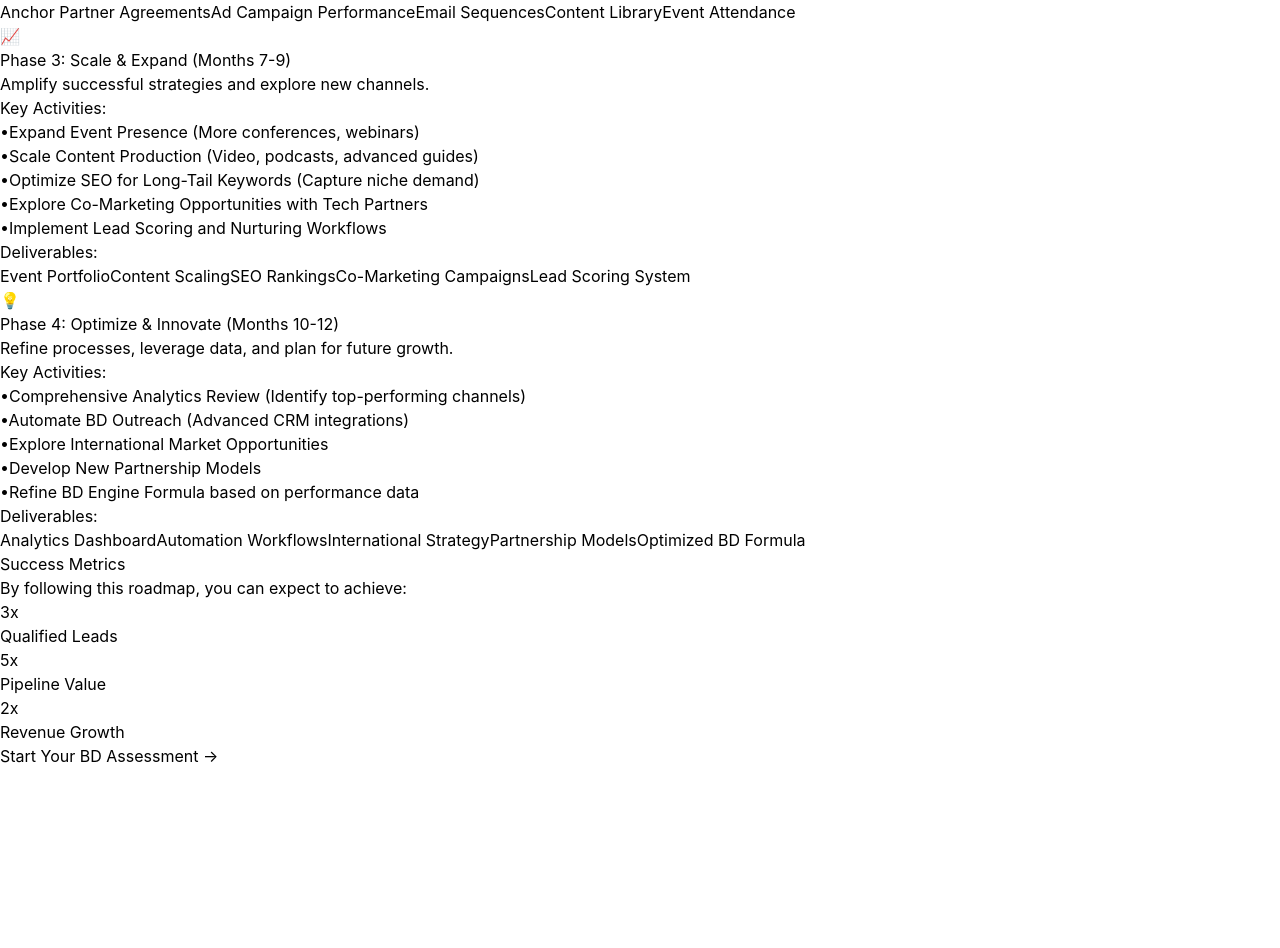
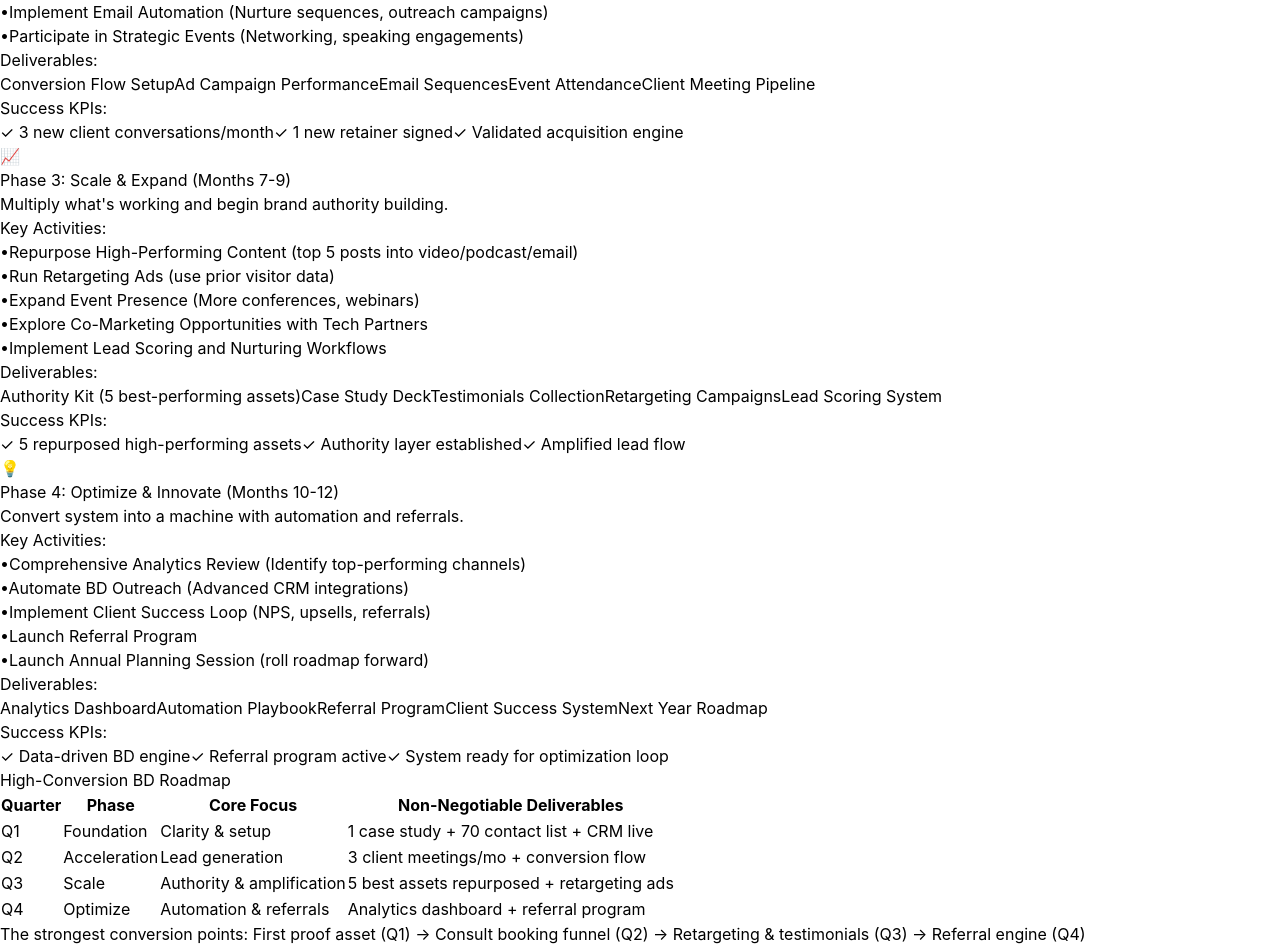
Before and after one commit to Ignite-Strategies/ignitebd-frontend, a React (Vite) app: page /roadmap in a window 1280 px wide. Shown: the part 624-1572 px from the top of the page. Before the commit the page ends 1392 px from the top, so only its background shows below. Built offline with nearby package versions, Linux system fonts and the light colour scheme.

Commit message:
Transform BD Roadmap with conversion-focused feedback, rebuild BD Pipeline with Kanban layout, and add Content Hub for blog/social management

```diff
--- a/src/pages/Roadmap.jsx
+++ b/src/pages/Roadmap.jsx
@@ -7,7 +7,7 @@ export default function Roadmap() {
   const roadmapPhases = [
     {
       title: 'Phase 1: Foundation (Months 1-3)',
-      description: 'Establish core understanding and infrastructure for growth.',
+      description: 'Establish clarity, credibility, and a working system.',
       icon: '🌱',
       color: 'bg-red-500',
       activities: [
@@ -15,74 +15,98 @@ export default function Roadmap() {
         'Map Business Ecosystem (Identify collaborators, partners, platforms)',
         'Define Key Personas (Buyers, Tech Partners, Anchor Collaborators)',
         'Set up BD Pipeline (HubSpot-style deal stages)',
-        'Initial Content Strategy (Identify core topics, SEO keywords)',
+        'Publish First Visibility Asset (1 LinkedIn post + 1 case study)',
+        'Establish Contact List (50 target prospects + 20 partners)',
       ],
       deliverables: [
         'BD Assessment Report',
         'Ecosystem Map',
         'Persona Profiles',
         'Pipeline Setup',
-        'Content Calendar'
+        '1 Public Post',
+        '1 Case Study',
+        '70 Named Contacts',
+        'BD CRM Live'
+      ],
+      kpis: [
+        '1 public proof piece published',
+        '70 qualified contacts in CRM',
+        'BD system operational'
       ]
     },
     {
       title: 'Phase 2: Growth Acceleration (Months 4-6)',
-      description: 'Launch targeted initiatives to generate leads and build relationships.',
+      description: 'Generate real leads and start closing early clients.',
       icon: '🚀',
       color: 'bg-orange-500',
       activities: [
-        'Engage Anchor Collaborators (Joint ventures, co-marketing)',
+        'Pick One Primary Engine (LinkedIn + email outreach for law firms)',
+        'Set up Conversion Flow (landing page → consultation → CRM deal)',
         'Launch Targeted Ad Campaigns (Google Ads, Meta Ads for BD services)',
         'Implement Email Automation (Nurture sequences, outreach campaigns)',
-        'Develop Core Content Assets (Blog posts, case studies, whitepapers)',
         'Participate in Strategic Events (Networking, speaking engagements)',
       ],
       deliverables: [
-        'Anchor Partner Agreements',
+        'Conversion Flow Setup',
         'Ad Campaign Performance',
         'Email Sequences',
-        'Content Library',
-        'Event Attendance'
+        'Event Attendance',
+        'Client Meeting Pipeline'
+      ],
+      kpis: [
+        '3 new client conversations/month',
+        '1 new retainer signed',
+        'Validated acquisition engine'
       ]
     },
     {
       title: 'Phase 3: Scale & Expand (Months 7-9)',
-      description: 'Amplify successful strategies and explore new channels.',
+      description: 'Multiply what\'s working and begin brand authority building.',
       icon: '📈',
       color: 'bg-yellow-500',
       activities: [
+        'Repurpose High-Performing Content (top 5 posts into video/podcast/email)',
+        'Run Retargeting Ads (use prior visitor data)',
         'Expand Event Presence (More conferences, webinars)',
-        'Scale Content Production (Video, podcasts, advanced guides)',
-        'Optimize SEO for Long-Tail Keywords (Capture niche demand)',
         'Explore Co-Marketing Opportunities with Tech Partners',
         'Implement Lead Scoring and Nurturing Workflows',
       ],
       deliverables: [
-        'Event Portfolio',
-        'Content Scaling',
-        'SEO Rankings',
-        'Co-Marketing Campaigns',
+        'Authority Kit (5 best-performing assets)',
+        'Case Study Deck',
+        'Testimonials Collection',
+        'Retargeting Campaigns',
         'Lead Scoring System'
+      ],
+      kpis: [
+        '5 repurposed high-performing assets',
+        'Authority layer established',
+        'Amplified lead flow'
       ]
     },
     {
       title: 'Phase 4: Optimize & Innovate (Months 10-12)',
-      description: 'Refine processes, leverage data, and plan for future growth.',
+      description: 'Convert system into a machine with automation and referrals.',
       icon: '💡',
       color: 'bg-green-500',
       activities: [
         'Comprehensive Analytics Review (Identify top-performing channels)',
         'Automate BD Outreach (Advanced CRM integrations)',
-        'Explore International Market Opportunities',
-        'Develop New Partnership Models',
-        'Refine BD Engine Formula based on performance data',
+        'Implement Client Success Loop (NPS, upsells, referrals)',
+        'Launch Referral Program',
+        'Launch Annual Planning Session (roll roadmap forward)',
       ],
       deliverables: [
         'Analytics Dashboard',
-        'Automation Workflows',
-        'International Strategy',
-        'Partnership Models',
-        'Optimized BD Formula'
+        'Automation Playbook',
+        'Referral Program',
+        'Client Success System',
+        'Next Year Roadmap'
+      ],
+      kpis: [
+        'Data-driven BD engine',
+        'Referral program active',
+        'System ready for optimization loop'
       ]
     }
   ];
@@ -130,10 +154,19 @@ export default function Roadmap() {
                   </ul>
 
                   <h4 className="text-lg font-semibold text-gray-700 mb-3 mt-6">Deliverables:</h4>
-                  <div className="flex flex-wrap gap-2">
+                  <div className="flex flex-wrap gap-2 mb-4">
                     {phase.deliverables.map((deliverable, idx) => (
                       <span key={idx} className="px-3 py-1 bg-gray-100 text-gray-700 rounded-full text-sm">
                         {deliverable}
+                      </span>
+                    ))}
+                  </div>
+
+                  <h4 className="text-lg font-semibold text-gray-700 mb-3">Success KPIs:</h4>
+                  <div className="flex flex-wrap gap-2">
+                    {phase.kpis.map((kpi, idx) => (
+                      <span key={idx} className="px-3 py-1 bg-red-100 text-red-700 rounded-full text-sm font-medium">
+                        ✓ {kpi}
                       </span>
                     ))}
                   </div>
@@ -142,24 +175,53 @@ export default function Roadmap() {
             ))}
           </div>
 
-          <div className="mt-12 text-center">
-            <h2 className="text-2xl font-bold text-gray-900 mb-4">Success Metrics</h2>
-            <p className="text-lg text-gray-700 mb-6">
-              By following this roadmap, you can expect to achieve:
-            </p>
-            <div className="flex justify-center gap-8">
-              <div className="text-center">
-                <p className="text-4xl font-bold text-red-600">3x</p>
-                <p className="text-gray-600">Qualified Leads</p>
-              </div>
-              <div className="text-center">
-                <p className="text-4xl font-bold text-orange-600">5x</p>
-                <p className="text-gray-600">Pipeline Value</p>
-              </div>
-              <div className="text-center">
-                <p className="text-4xl font-bold text-green-600">2x</p>
-                <p className="text-gray-600">Revenue Growth</p>
-              </div>
+          {/* High-Conversion Summary Table */}
+          <div className="mt-12 bg-gradient-to-r from-red-50 to-orange-50 rounded-2xl p-8 border border-red-200">
+            <h2 className="text-2xl font-bold text-gray-900 mb-6 text-center">High-Conversion BD Roadmap</h2>
+            <div className="overflow-x-auto">
+              <table className="w-full">
+                <thead>
+                  <tr className="border-b border-gray-200">
+                    <th className="text-left py-3 px-4 font-semibold text-gray-900">Quarter</th>
+                    <th className="text-left py-3 px-4 font-semibold text-gray-900">Phase</th>
+                    <th className="text-left py-3 px-4 font-semibold text-gray-900">Core Focus</th>
+                    <th className="text-left py-3 px-4 font-semibold text-gray-900">Non-Negotiable Deliverables</th>
+                  </tr>
+                </thead>
+                <tbody>
+                  <tr className="border-b border-gray-100">
+                    <td className="py-3 px-4 font-medium text-gray-900">Q1</td>
+                    <td className="py-3 px-4 text-gray-700">Foundation</td>
+                    <td className="py-3 px-4 text-gray-700">Clarity & setup</td>
+                    <td className="py-3 px-4 text-gray-600">1 case study + 70 contact list + CRM live</td>
+                  </tr>
+                  <tr className="border-b border-gray-100">
+                    <td className="py-3 px-4 font-medium text-gray-900">Q2</td>
+                    <td className="py-3 px-4 text-gray-700">Acceleration</td>
+                    <td className="py-3 px-4 text-gray-700">Lead generation</td>
+                    <td className="py-3 px-4 text-gray-600">3 client meetings/mo + conversion flow</td>
+                  </tr>
+                  <tr className="border-b border-gray-100">
+                    <td className="py-3 px-4 font-medium text-gray-900">Q3</td>
+                    <td className="py-3 px-4 text-gray-700">Scale</td>
+                    <td className="py-3 px-4 text-gray-700">Authority & amplification</td>
+                    <td className="py-3 px-4 text-gray-600">5 best assets repurposed + retargeting ads</td>
+                  </tr>
+                  <tr>
+                    <td className="py-3 px-4 font-medium text-gray-900">Q4</td>
+                    <td className="py-3 px-4 text-gray-700">Optimize</td>
+                    <td className="py-3 px-4 text-gray-700">Automation & referrals</td>
+                    <td className="py-3 px-4 text-gray-600">Analytics dashboard + referral program</td>
+                  </tr>
+                </tbody>
+              </table>
+            </div>
+
+            <div className="mt-6 text-center">
+              <p className="text-sm text-gray-600 italic">
+                The strongest conversion points: First proof asset (Q1) → Consult booking funnel (Q2) →
+                Retargeting & testimonials (Q3) → Referral engine (Q4)
+              </p>
             </div>
           </div>
 
```
Also changed, not shown: src/pages/BDPipeline.jsx (+159 -110 lines).
